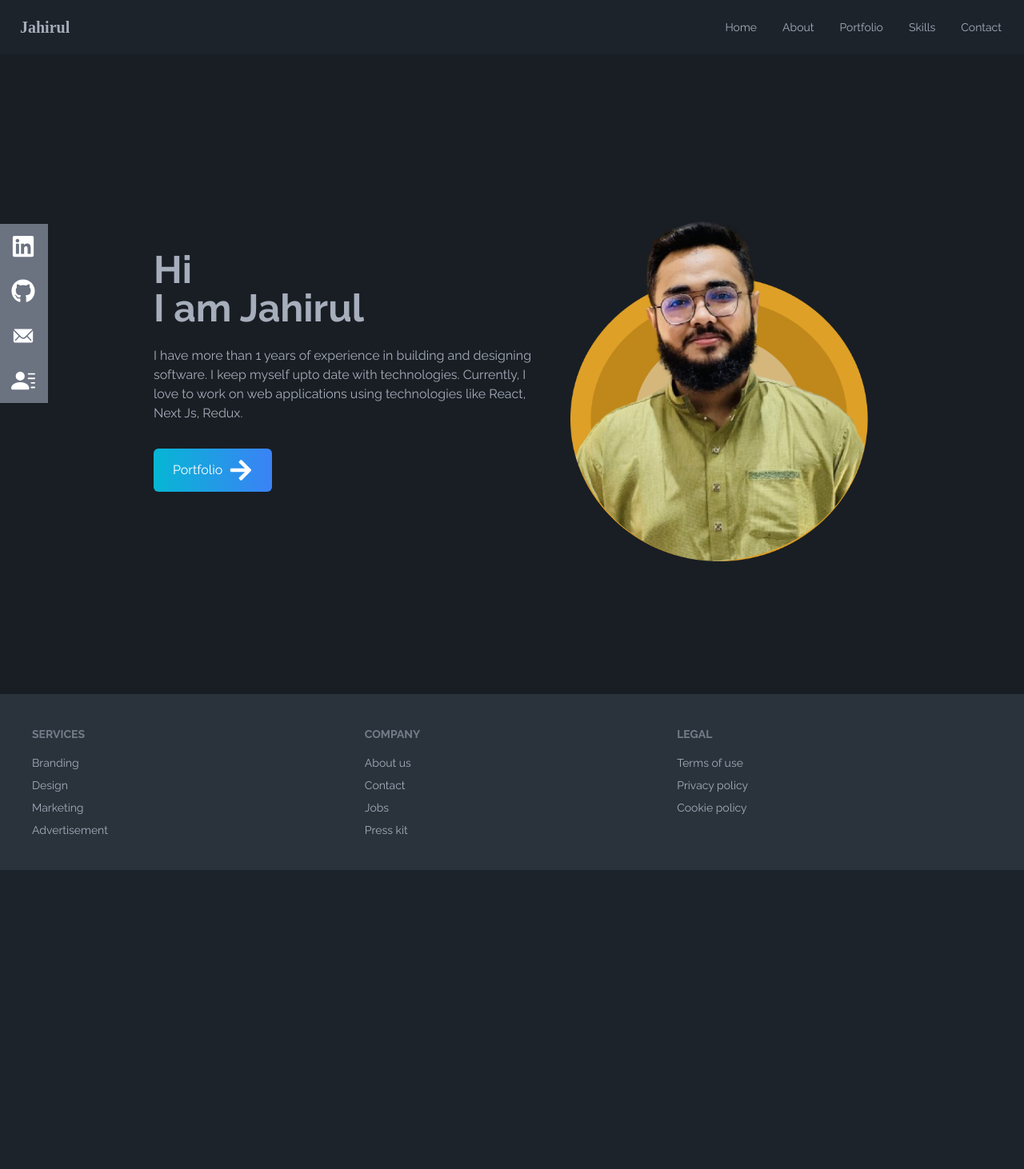
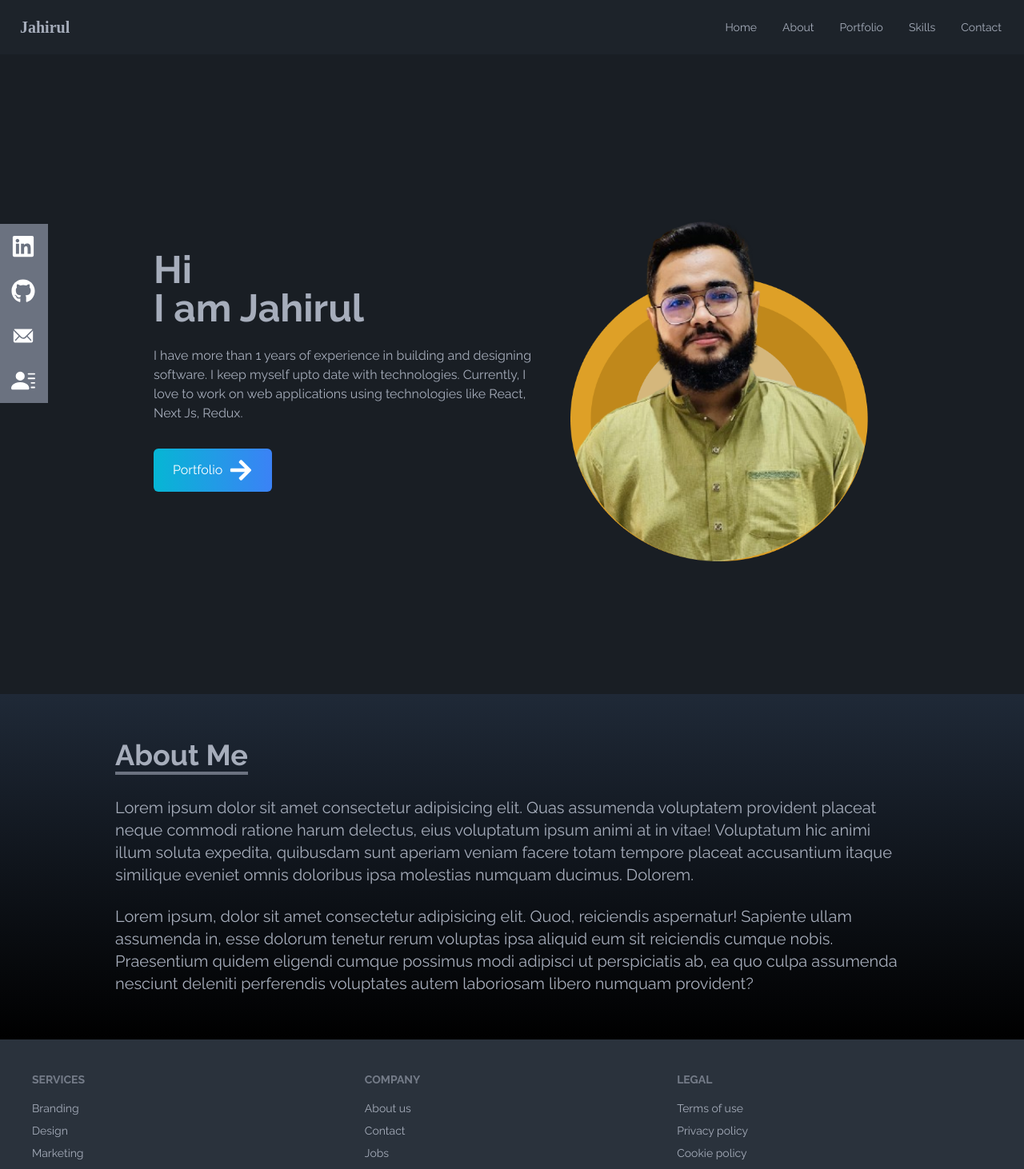
Before and after one commit to Jahirul83/portfolio-website, a React (Vite) app: page / in a window 1280 px wide. Shown: the top 1462 px of the page at 80% size. Before the commit the page ends 1088 px from the top, so only its background shows below. Built offline with nearby package versions, Linux system fonts and the light colour scheme; a web font is replaced by a local one.

Commit message:
About section done

```diff
--- a/src/Components/SocialLinks/SocialLinks.jsx
+++ b/src/Components/SocialLinks/SocialLinks.jsx
@@ -46,7 +46,7 @@ const SocialLinks = () => {
 
     ]
     return (
-        <div className="flex flex-col top-[35%] left-0 fixed">
+        <div className="flex flex-col top-[35%] left-0 fixed z-10">
             <ul>
 
                 {
--- a/src/Layout/Root.jsx
+++ b/src/Layout/Root.jsx
@@ -1,6 +1,7 @@
 import { Outlet } from "react-router-dom";
 import Navbar from "../Components/NavBar/NavBar";
 import Footer from "../Components/Footer/Footer";
+import SocialLinks from "../Components/SocialLinks/SocialLinks";
 
 
 
@@ -8,6 +9,7 @@ const Root = () => {
     return (
         <div className='max-w-screen-xl mx-auto'>
             <Navbar></Navbar>
+            <SocialLinks></SocialLinks>
             <Outlet></Outlet>
             <Footer></Footer>
         </div>
--- /dev/null
+++ b/src/Pages/About/About.jsx
@@ -0,0 +1,22 @@
+
+
+const About = () => {
+    return (
+        <div className="w-full py-10 bg-gradient-to-b from-gray-800 to-black">
+            <div className="max-w-screen-lg p-4 mx-auto flex flex-col justify-center w-full h-full">
+                <div className="pb-8">
+                    <p className="text-4xl font-bold inline border-b-4 border-gray-500">About Me</p>
+                </div>
+                <p className="text-xl">
+                    Lorem ipsum dolor sit amet consectetur adipisicing elit. Quas assumenda voluptatem provident placeat neque commodi ratione harum delectus, eius voluptatum ipsum animi at in vitae! Voluptatum hic animi illum soluta expedita, quibusdam sunt aperiam veniam facere totam tempore placeat accusantium itaque similique eveniet omnis doloribus ipsa molestias numquam ducimus. Dolorem.
+                </p>
+                <br />
+                <p className="text-xl">
+                    Lorem ipsum, dolor sit amet consectetur adipisicing elit. Quod, reiciendis aspernatur! Sapiente ullam assumenda in, esse dolorum tenetur rerum voluptas ipsa aliquid eum sit reiciendis cumque nobis. Praesentium quidem eligendi cumque possimus modi adipisci ut perspiciatis ab, ea quo culpa assumenda nesciunt deleniti perferendis voluptates autem laboriosam libero numquam provident?
+                </p>
+            </div>
+        </div>
+    );
+};
+
+export default About;
--- a/src/Pages/Home/Home.jsx
+++ b/src/Pages/Home/Home.jsx
@@ -1,23 +1,28 @@
-import SocialLinks from '../../Components/SocialLinks/SocialLinks';
+
 import myImage from '../../assets/MyImage.png'
 import { FaArrowRight } from "react-icons/fa";
+import About from '../About/About';
 
 const Home = () => {
     return (
         <div>
+            <div>
                 <div className="hero min-h-screen bg-base-200 md:px-44">
                     <div className="hero-content flex-col lg:flex-row-reverse">
                         <img src={myImage} className="max-w-sm rounded-lg w-1/2" />
-                    <div className="">
+                        <div>
                             <h1 className="text-5xl font-bold">Hi <br /> I am Jahirul</h1>
                             <p className="py-6">I have more than 1 years of experience in building and designing software. I keep myself upto date with technologies. Currently, I love to work on web applications using technologies like React, Next Js, Redux.</p>
                             <button className="group text-white w-fit px-6 py-3 my-2 flex items-center rounded-md bg-gradient-to-r from-cyan-500 to-blue-500">Portfolio
-                            <span className='ml-2 text-3xl group-hover:rotate-90 duration-300'><FaArrowRight /></span>
+                                <span className='ml-2 z-auto text-3xl group-hover:rotate-90 duration-300'><FaArrowRight /></span>
                             </button>
                         </div>
                     </div>
                 </div>
-            <SocialLinks></SocialLinks>
+            </div>
+            <div>
+                <About></About>
+            </div>
         </div>
     );
 };
```
Lines whose indentation alone changed are shown as unchanged.
